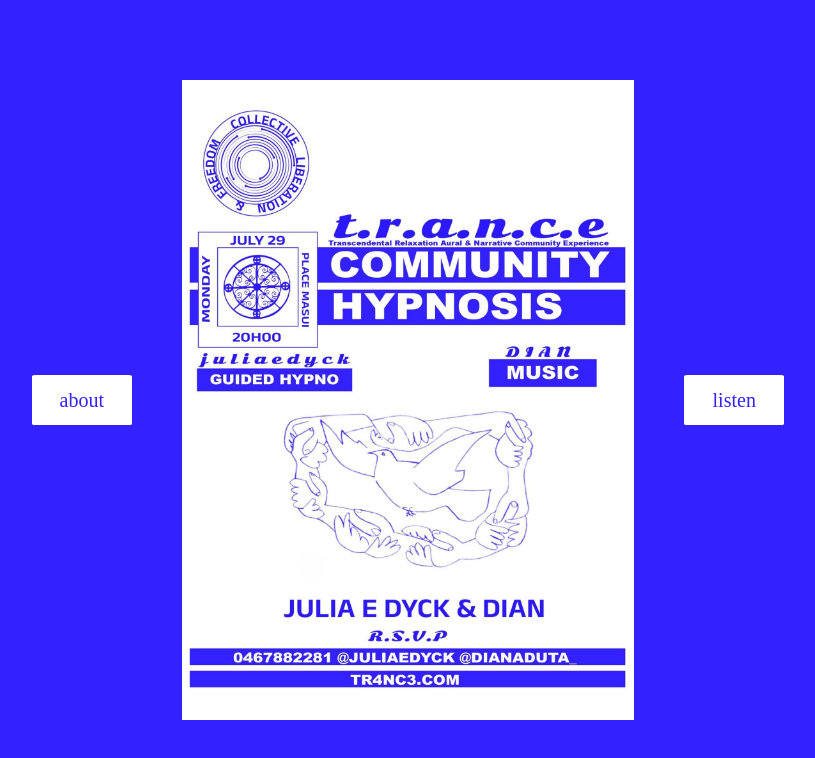
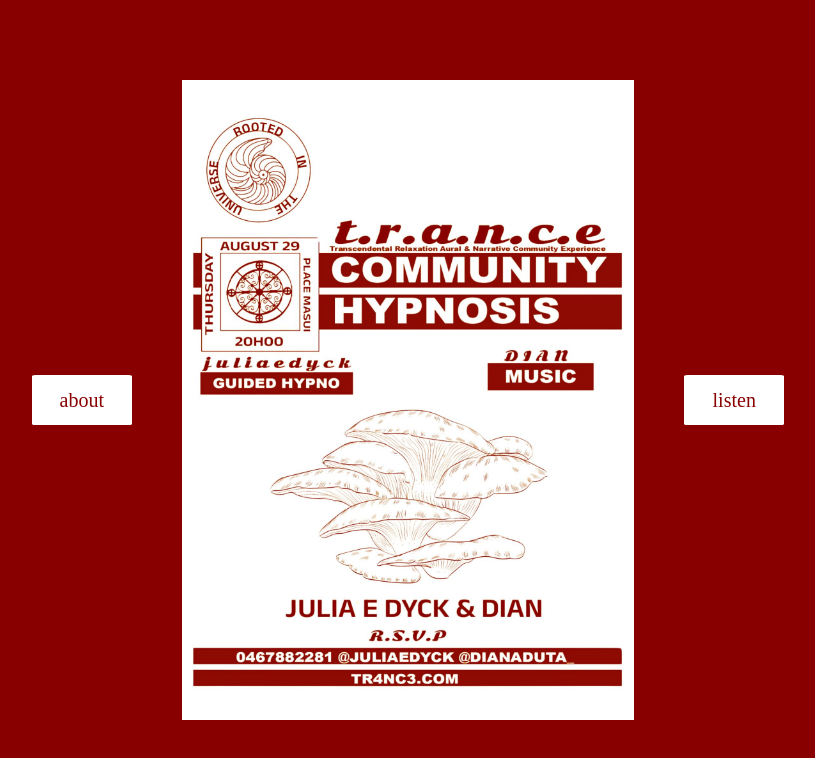
Before and after one commit to juliaedyck/trance, a React (Create React App) app in the folder trance/: page / in a window 1280 px wide. Shown: the top 758 px of the page, without its empty margins (232-1047 px from the left). Built offline with nearby package versions, Linux system fonts and the light colour scheme; a web font is replaced by a local one.

Commit message:
new poster

```diff
--- a/trance/src/components/GlobalStyles.js
+++ b/trance/src/components/GlobalStyles.js
@@ -6,7 +6,7 @@ export default createGlobalStyle`
 :root {
  --font-heading: "Sonsie One";
 	--font-body:"Poppins";
-    --background-color: #3321FF;
+    --background-color: #880000;
 	@media (min-width: 768px) {
 
       }
--- a/trance/src/components/Homepage.js
+++ b/trance/src/components/Homepage.js
@@ -1,5 +1,5 @@
 import styled from "styled-components";
-import img from "../images/hypno poster 07.24.jpg"
+import img from "../images/hypno poster 29.08.24_brown.jpg"
 import Listen from "./Listen";
 import { NavLink } from "react-router-dom";
 
```
Also changed, not shown: trance/src/images/hypno poster 29.08.24_brown.jpg (added), 9 other files (tests, documents, lock files or other folders).
